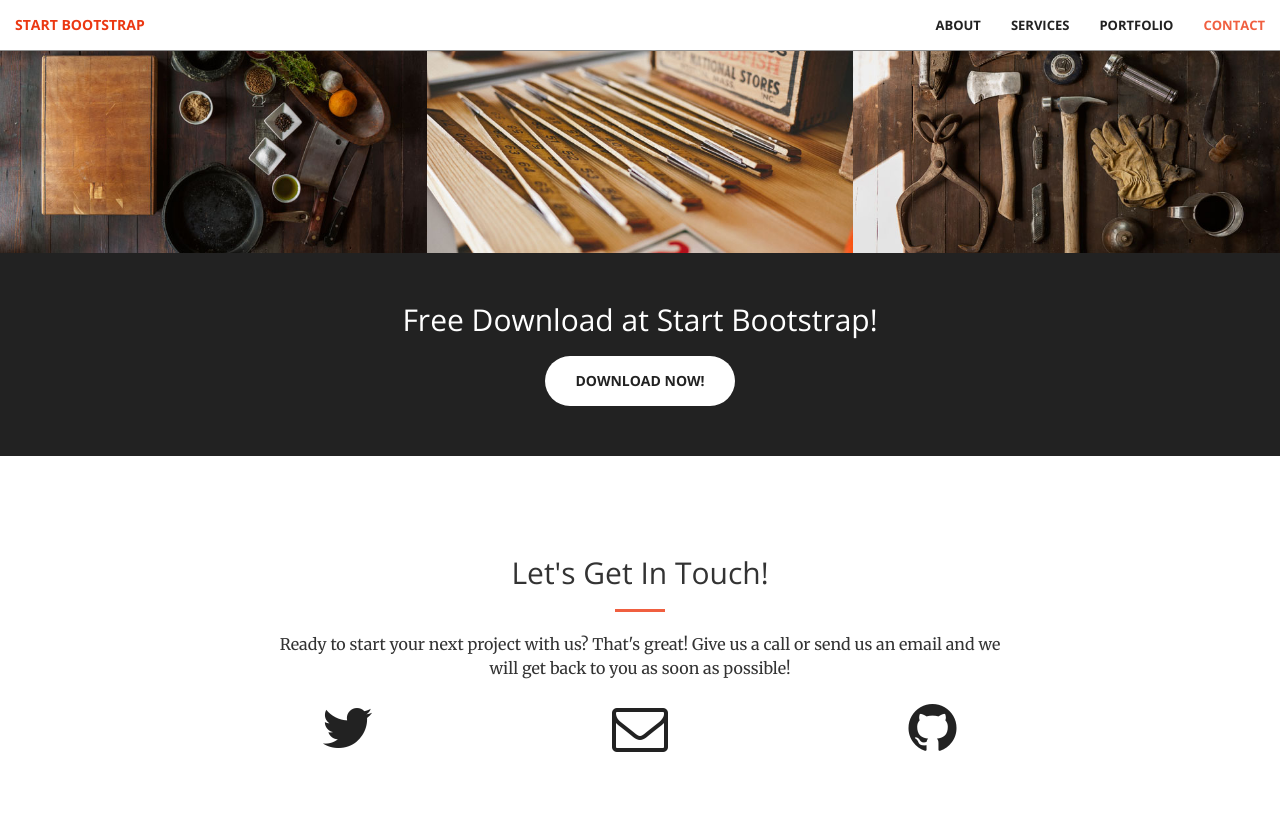
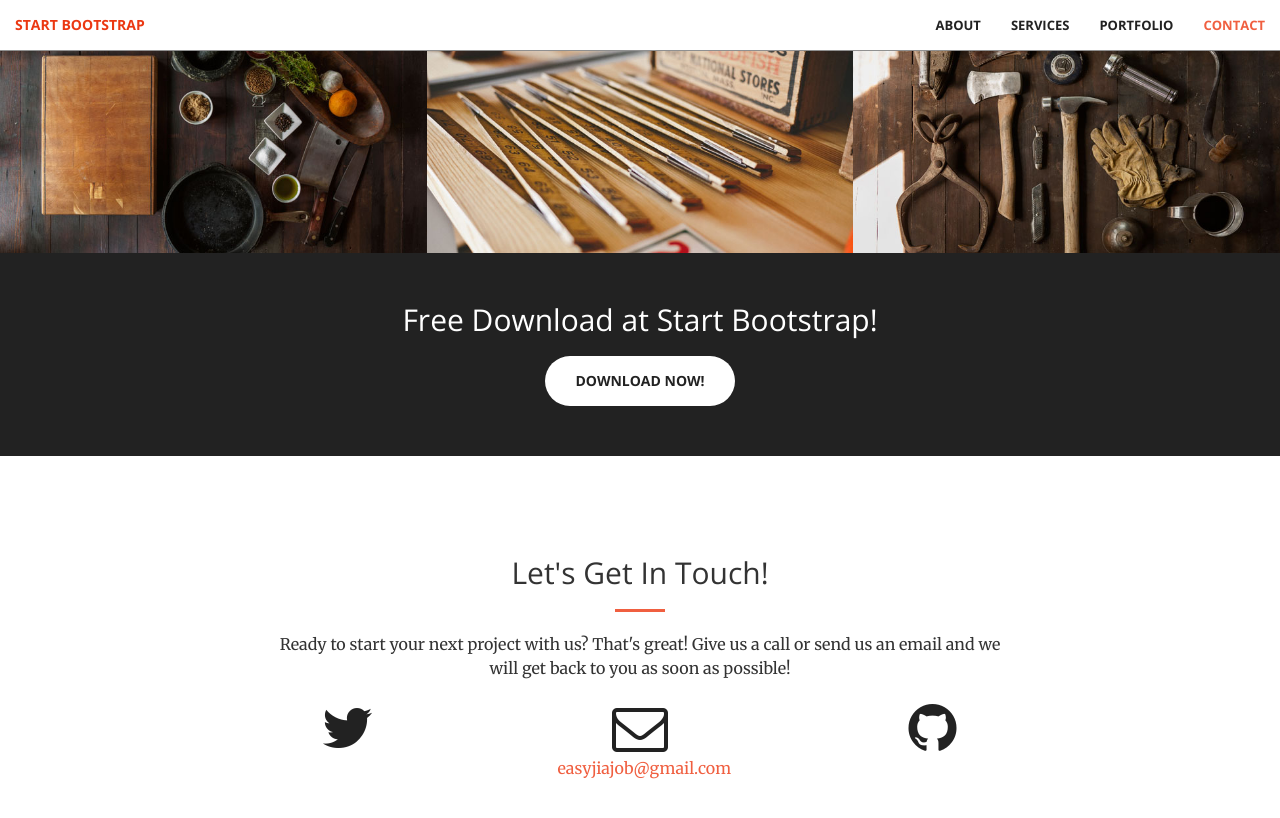
Before and after one commit to Kennnnn774/kennnnn774.github.io, a Jekyll site: the page built from index.html, in a window 1280 px wide and 900 px high, scrolled down 1981 px. Shown: the top 818 px of the window. Built offline with Jekyll 4.4.1, drawn with Linux system fonts in a browser that asks for light colours.

Commit message:
Update _config.yml

```diff
--- a/_config.yml
+++ b/_config.yml
@@ -1,9 +1,9 @@
 # Site settings
-title:
-email:
+title: "Yujian(Ken) He"
+email: "easyjiajob@gmail.com"
 description: > # this means to ignore newlines until "baseurl:"
-baseurl: "" # the subpath of your site, e.g. /blog/
-url: "" # the base hostname & protocol for your site
+baseurl: "https://kennnnn774.github.io/" # the subpath of your site, e.g. /blog/
+url: "https://kennnnn774.github.io/" # the base hostname & protocol for your site
 
 twitter_username:
 github_username:
```
